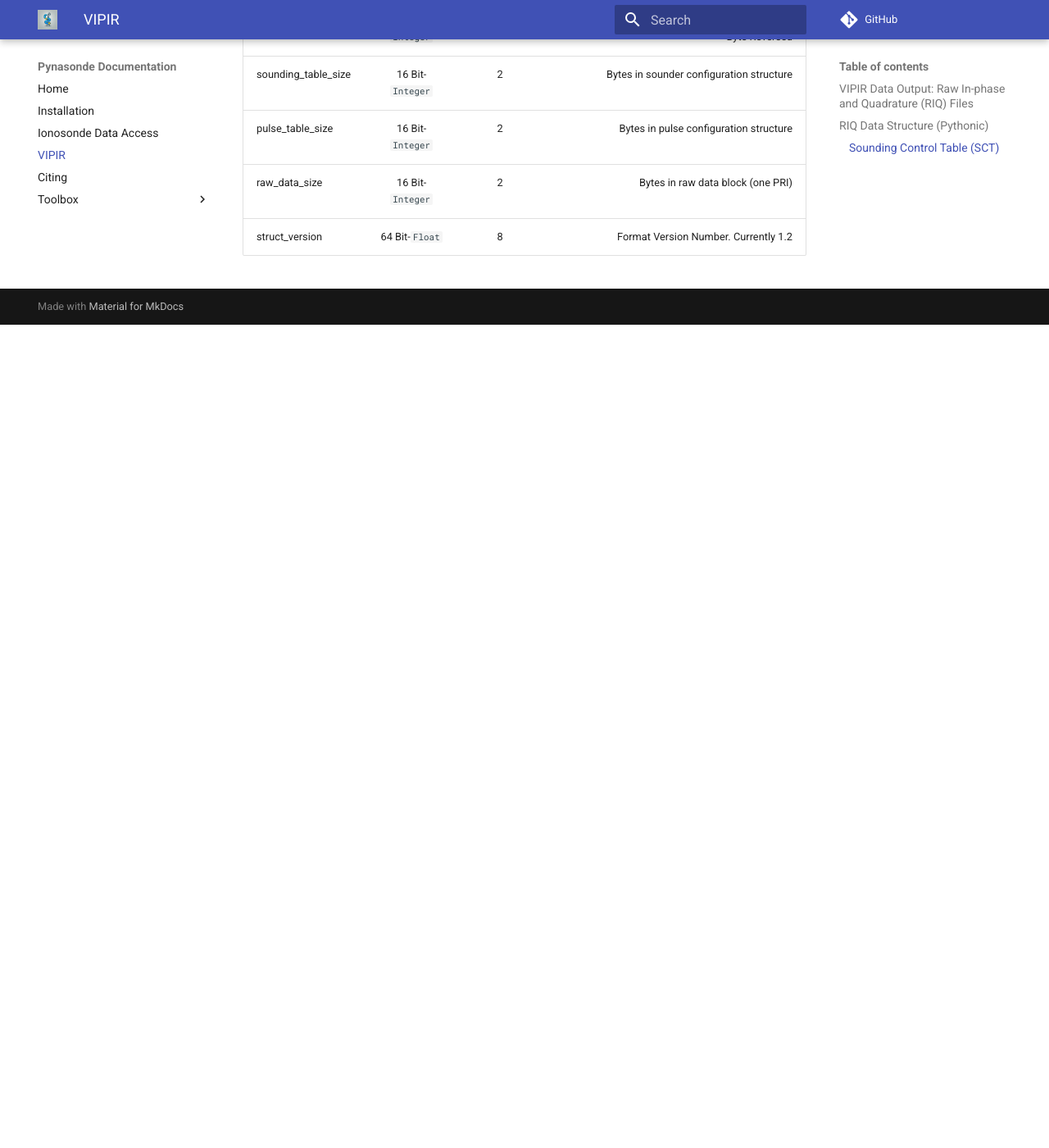
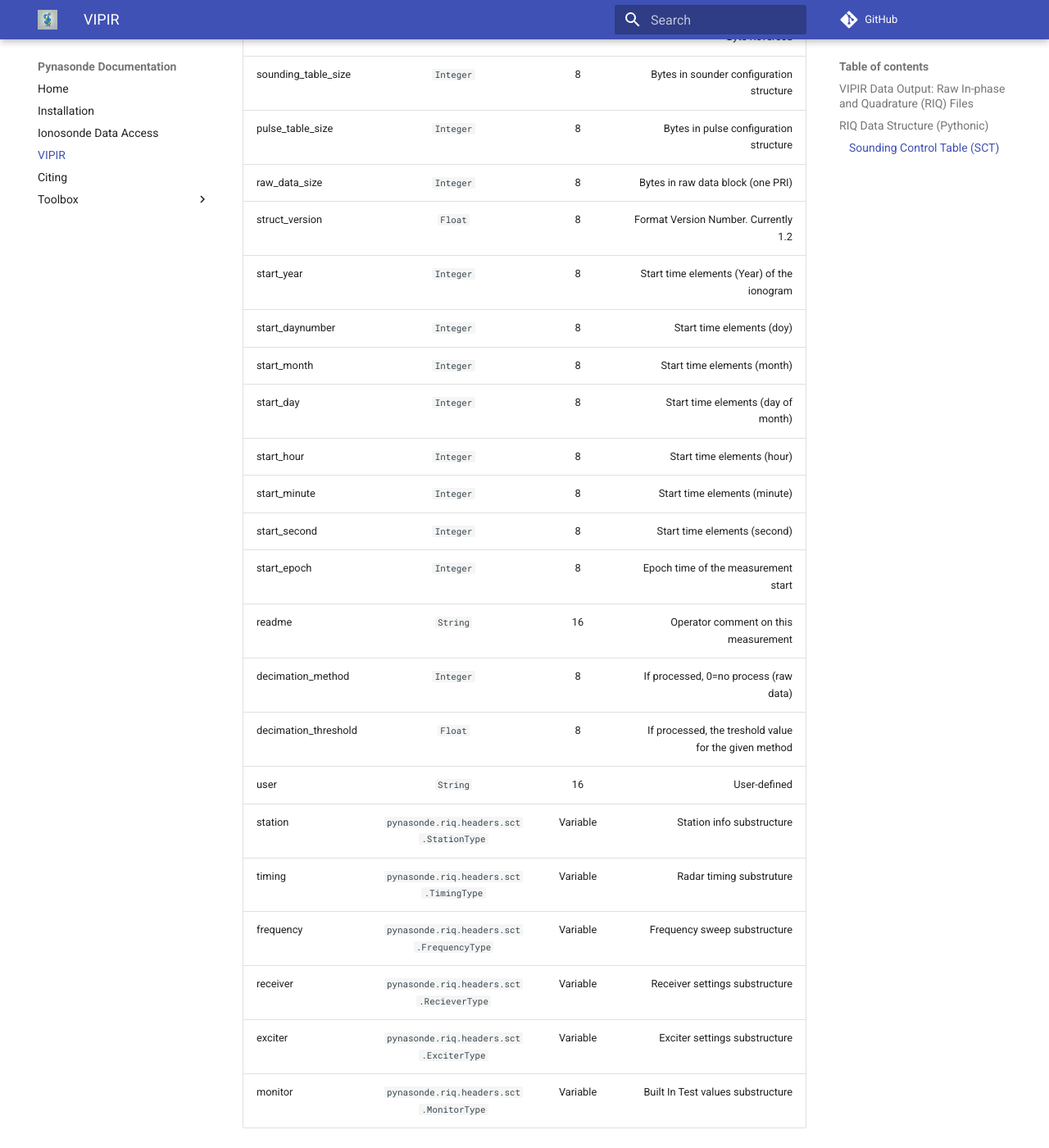
Before and after one commit to shibaji7/pynasonde, an MkDocs documentation site: the page built from docs/user/vipir.md, in a window 1280 px wide and 1400 px high, scrolled down 1203 px. Shown: the whole window at 82% size. Built offline with MkDocs 1.6.1 and Material for MkDocs 9.7.7, drawn with Linux system fonts in a browser that asks for light colours; comment, search, counter and statistics services are not loaded; before the commit the page ends 1599 px from its top, so only the background shows below that.

Commit message:
Updated docs

```diff
--- a/docs/user/vipir.md
+++ b/docs/user/vipir.md
@@ -27,8 +27,26 @@ Here is the SCT `Python` structure. However, `C` and `FORTRAN` both structure fo
 
 | Field Name              | Type     | Size(Bytes) | Note / Description  |
 | :---------------- | :------: | :------: | ----: |
-| Magic             |  16 Bit-`Integer`        | 2 | Magic number `0x51495200` (/nullRIQ) Possibly Byte Reversed |
-| sounding_table_size  |  16 Bit-`Integer`     | 2 | Bytes in sounder configuration structure |
-| pulse_table_size  |  16 Bit-`Integer`     | 2 | Bytes in pulse configuration structure |
-| raw_data_size  |  16 Bit-`Integer`     | 2 | Bytes in raw data block (one PRI) |
-| struct_version  |  64 Bit-`Float`     | 8 | Format Version Number.  Currently 1.2 |
+| magic             |  `Integer`        | 8 | `0x51495200` (/nullRIQ) Possibly Byte Reversed |
+| sounding_table_size  |  `Integer`     | 8 | Bytes in sounder configuration structure |
+| pulse_table_size  |  `Integer`     | 8 | Bytes in pulse configuration structure |
+| raw_data_size  |  `Integer`     | 8 | Bytes in raw data block (one PRI) |
+| struct_version  | `Float`     | 8 | Format Version Number.  Currently 1.2 |
+| start_year  | `Integer`     | 8 | Start time elements (Year) of the ionogram |
+| start_daynumber  | `Integer`     | 8 | Start time elements (doy) |
+| start_month | `Integer`     | 8 | Start time elements (month) |
+| start_day  | `Integer`     | 8 | Start time elements (day of month) |
+| start_hour  | `Integer`     | 8 | Start time elements (hour) |
+| start_minute  | `Integer`     | 8 | Start time elements (minute) |
+| start_second  | `Integer`     | 8 | Start time elements (second) |
+| start_epoch  | `Integer`     | 8 | Epoch time of the measurement start |
+| readme  | `String`     | 16 | Operator comment on this measurement |
+| decimation_method  | `Integer`     | 8 | If processed, 0=no process (raw data) |
+| decimation_threshold  | `Float`     | 8 | If processed, the treshold value for the given method |
+| user  | `String`     | 16 | User-defined |
+| station  | `pynasonde.riq.headers.sct.StationType`     | Variable | Station info substructure |
+| timing  | `pynasonde.riq.headers.sct.TimingType`     | Variable | Radar timing substruture |
+| frequency  | `pynasonde.riq.headers.sct.FrequencyType`     | Variable | Frequency sweep substructure |
+| receiver  | `pynasonde.riq.headers.sct.RecieverType`     | Variable | Receiver settings substructure |
+| exciter  | `pynasonde.riq.headers.sct.ExciterType`     | Variable | Exciter settings substructure |
+| monitor  | `pynasonde.riq.headers.sct.MonitorType`     | Variable | Built In Test values substructure |
```
